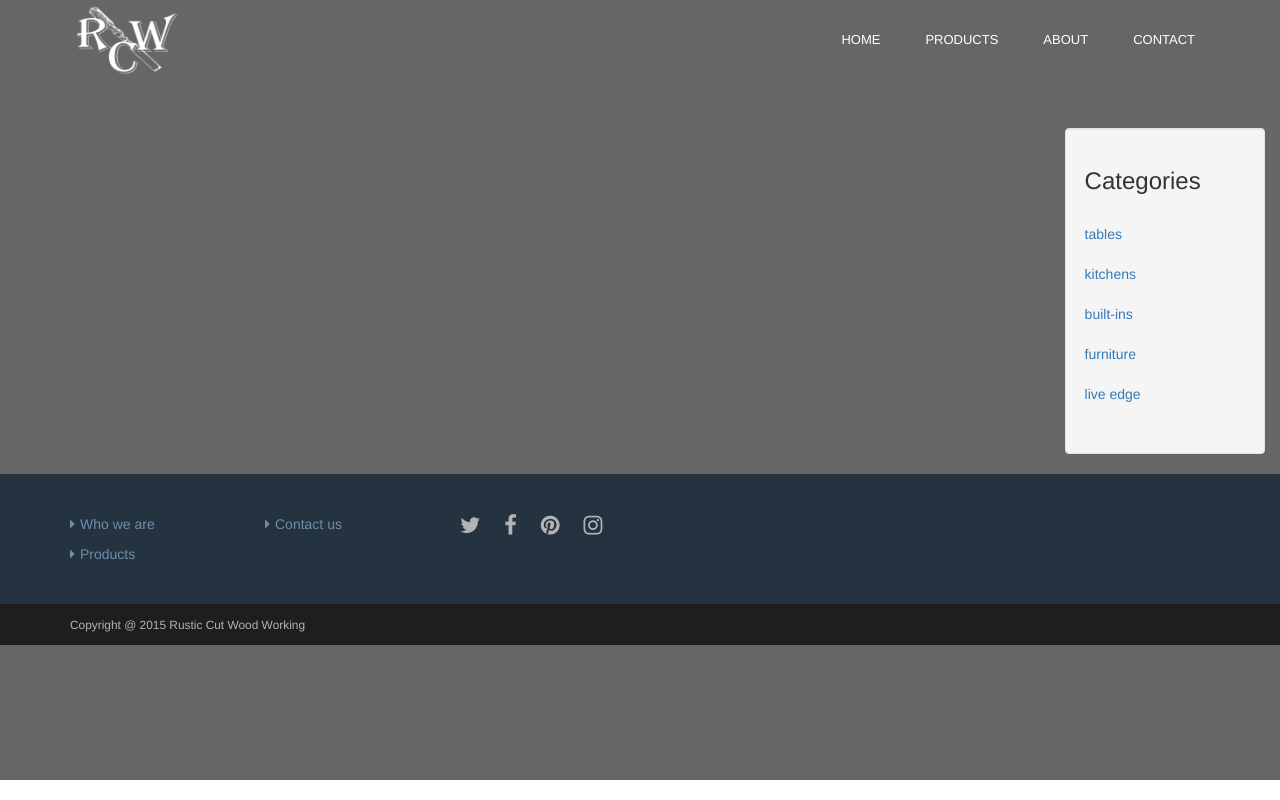
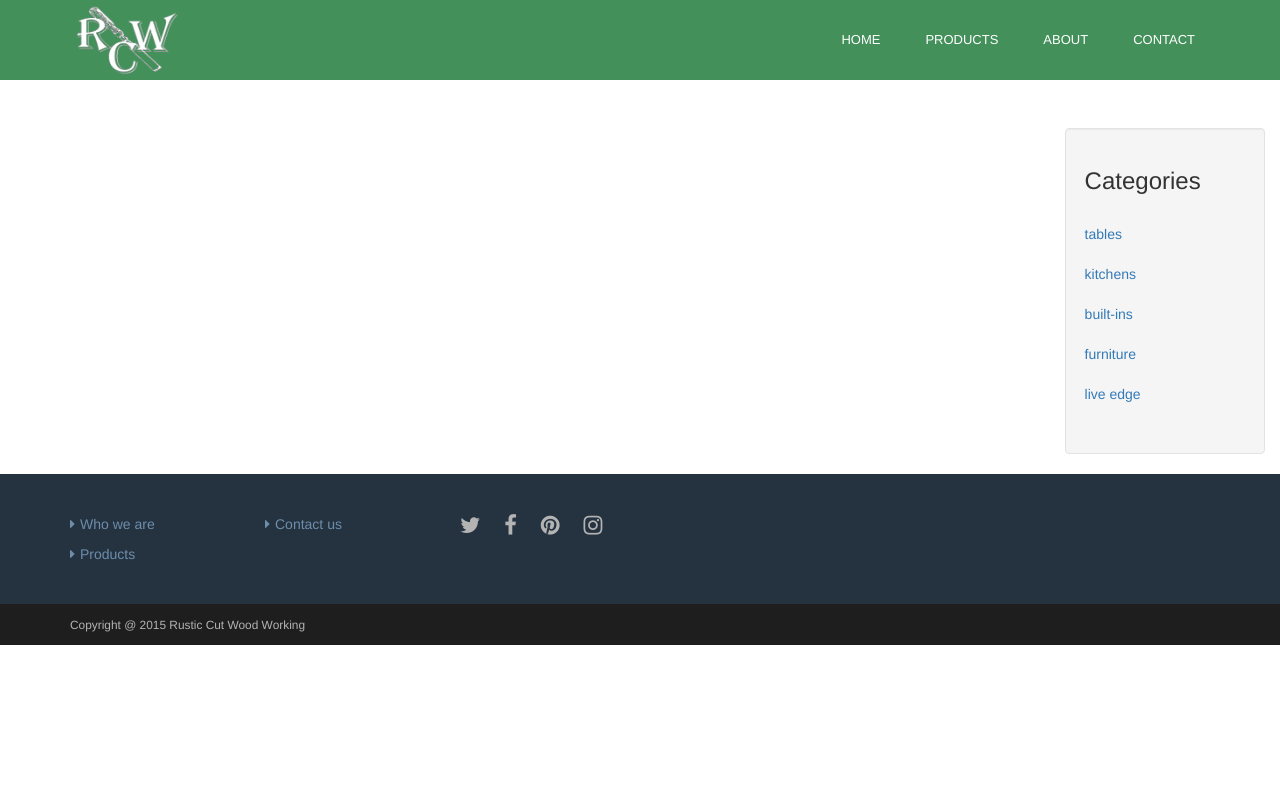
Before and after one commit to OldGareBear/rustic-cut, a Django app: page /products/category/2 in a window 1280 px wide. Run offline with Django 3.2, Linux system fonts and the light colour scheme; data comes from the database, SQL or seed files in the repository; some libraries are stand-ins or nearby versions.

Commit message:
master: fix some styles
Signed-off-by: OldGareBear <betheagary@gmail.com>

```diff
--- a/rustic_cut/rustic_cut/templates/rustic_cut/html/base.html
+++ b/rustic_cut/rustic_cut/templates/rustic_cut/html/base.html
@@ -22,7 +22,7 @@
 </head>
 
 <body>
-    <header id="header" class="header navbar-fixed-top">
+    <header id="header" class="header navbar-fixed-top" {% block extra_header_attrs %}{% endblock %}>
             <div class="container">
                 <h1 class="logo">
                     <a href="{% url 'rustic_cut_index' %}"><img class="img-responsive top-logo" src="{% static 'rustic_cut/img/rustic-cut-logo-clear-background.png'%}" alt="" /></a>
--- a/rustic_cut/rustic_cut/templates/rustic_cut/html/product.html
+++ b/rustic_cut/rustic_cut/templates/rustic_cut/html/product.html
@@ -1,11 +1,15 @@
 {% extends "rustic_cut/html/base.html" %}
 {% load staticfiles %}
+
+{% block extra_header_attrs %}
+style="background:rgba(5, 107, 36, .75);"
+{% endblock %}
 
 {% block content %}
 <div class="bg-slider-wrapper">
     <div class="flexslider bg-slider">
         <ul class="slides" style="padding-left:0;">
-            <li class="slide slide-1" style="background:#666 no-repeat 50% top;-webkit-background-size:cover;-moz-background-size:cover;-o-background-size:cover;background-size:cover;"></li>
+            <li class="slide slide-1" style="background:white no-repeat 50% top;-webkit-background-size:cover;-moz-background-size:cover;-o-background-size:cover;background-size:cover;"></li>
         </ul>
     </div>
 </div>
--- a/rustic_cut/rustic_cut/templates/rustic_cut/html/products.html
+++ b/rustic_cut/rustic_cut/templates/rustic_cut/html/products.html
@@ -1,5 +1,9 @@
 {% extends "rustic_cut/html/base.html" %}
 {% load staticfiles %}
+
+{% block extra_header_attrs %}
+style="background:rgba(5, 107, 36, .75);"
+{% endblock %}
 
 {% block extra_scripts %}
 <script type="text/javascript" src="{%static 'rustic_cut/js/products.js' %}"></script>
@@ -9,7 +13,7 @@
 <div class="bg-slider-wrapper">
     <div class="flexslider bg-slider">
         <ul class="slides" style="padding-left:0;">
-            <li class="slide slide-1" style="background:#666 no-repeat 50% top;-webkit-background-size:cover;-moz-background-size:cover;-o-background-size:cover;background-size:cover;"></li>
+            <li class="slide slide-1" style="background:white no-repeat 50% top;-webkit-background-size:cover;-moz-background-size:cover;-o-background-size:cover;background-size:cover;"></li>
         </ul>
     </div>
 </div>
```
